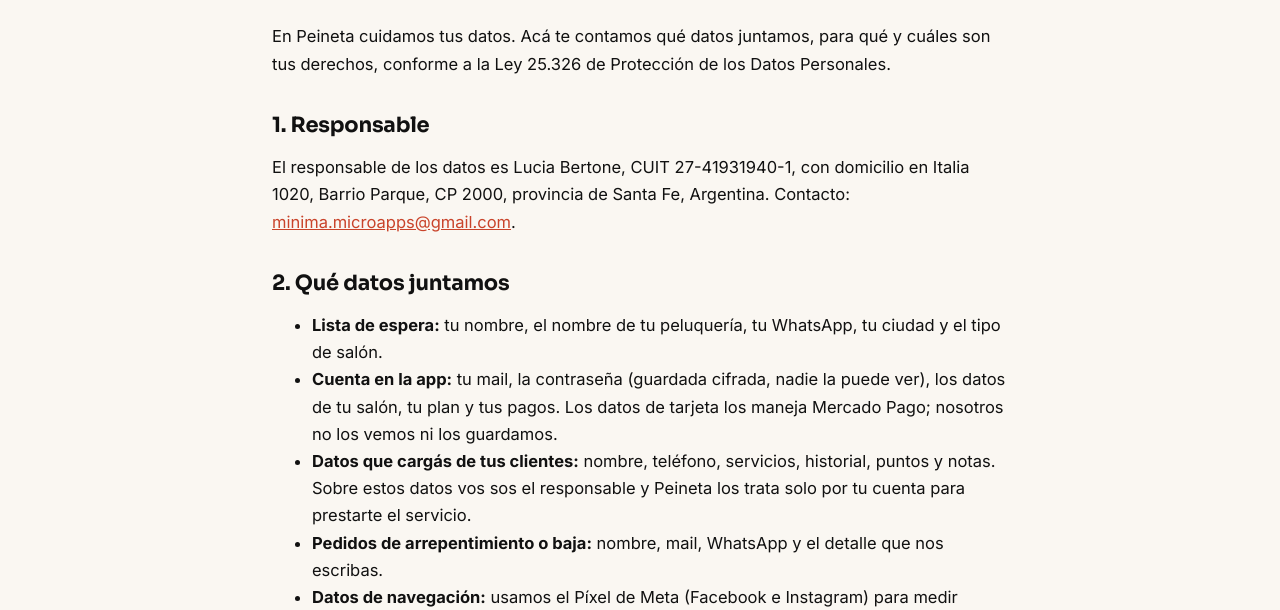
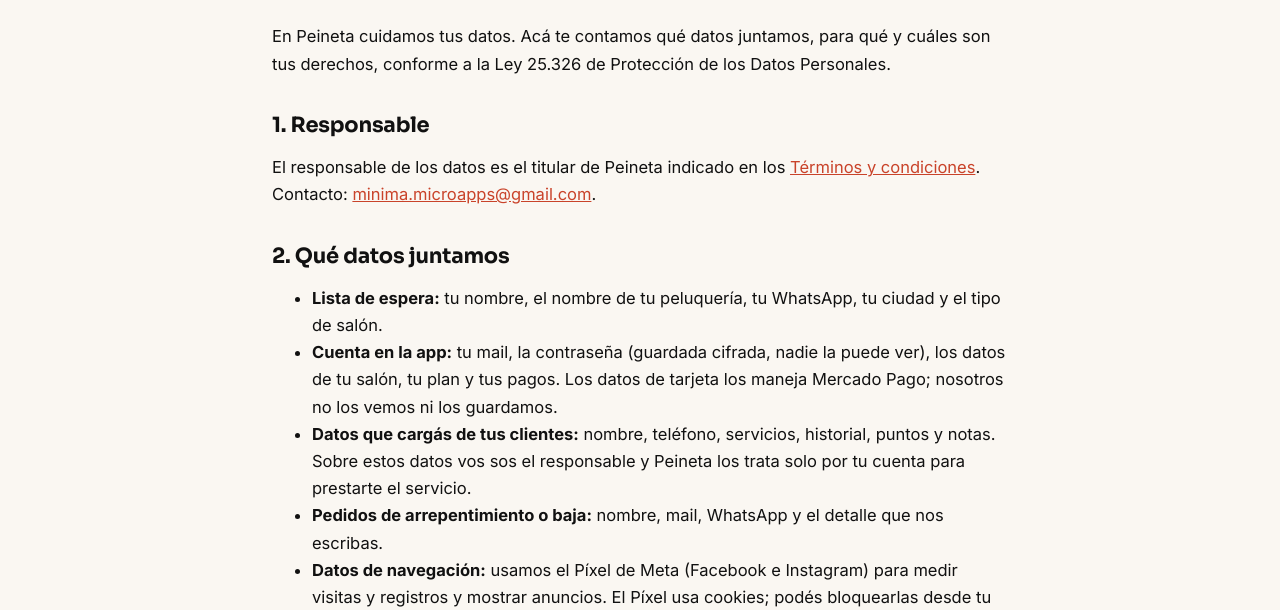
Before and after one commit to minimamicroapps/peineta-app, a plain HTML site: page privacidad.html in a window 1280 px wide. Shown: the part 190-800 px from the top of the page. Drawn offline with Linux system fonts and the light colour scheme.

Commit message:
Legales: datos del titular en un solo lugar y fuera de los buscadores
Co-Authored-By: Claude Opus 5.5 <noreply@anthropic.com>
Claude-Session: https://claude.ai/code/session_01XnRKSZbvAaAemDbGYXDZza

```diff
--- a/privacidad.html
+++ b/privacidad.html
@@ -1,6 +1,6 @@
 <!DOCTYPE html>
 <html lang="es-AR"><head><meta charset="utf-8"><meta name="viewport" content="width=device-width, initial-scale=1">
-<title>Política de privacidad · Peineta</title><meta name="robots" content="index,follow"><meta name="theme-color" content="#111111">
+<title>Política de privacidad · Peineta</title><meta name="robots" content="noindex,nofollow,noarchive"><meta name="theme-color" content="#111111">
 <link rel="preconnect" href="https://fonts.googleapis.com"><link rel="preconnect" href="https://fonts.gstatic.com" crossorigin>
 <link href="https://fonts.googleapis.com/css2?family=Sora:wght@700&family=Inter:wght@400;500;600;700&display=swap" rel="stylesheet">
 <style>
@@ -31,7 +31,7 @@ input:focus,textarea:focus,select:focus{outline:none;border-color:var(--o)}
 <h1>Política de privacidad</h1><p class="upd">Última actualización: 26 de noviembre de 2026</p>
 <p>En Peineta cuidamos tus datos. Acá te contamos qué datos juntamos, para qué y cuáles son tus derechos, conforme a la Ley 25.326 de Protección de los Datos Personales.</p>
 <h2>1. Responsable</h2>
-<p>El responsable de los datos es Lucia Bertone, CUIT 27-41931940-1, con domicilio en Italia 1020, Barrio Parque, CP 2000, provincia de Santa Fe, Argentina. Contacto: <a href="mailto:minima.microapps@gmail.com">minima.microapps@gmail.com</a>.</p>
+<p>El responsable de los datos es el titular de Peineta indicado en los <a href="/terminos">Términos y condiciones</a>. Contacto: <a href="mailto:minima.microapps@gmail.com">minima.microapps@gmail.com</a>.</p>
 <h2>2. Qué datos juntamos</h2>
 <ul><li><b>Lista de espera:</b> tu nombre, el nombre de tu peluquería, tu WhatsApp, tu ciudad y el tipo de salón.</li>
 <li><b>Cuenta en la app:</b> tu mail, la contraseña (guardada cifrada, nadie la puede ver), los datos de tu salón, tu plan y tus pagos. Los datos de tarjeta los maneja Mercado Pago; nosotros no los vemos ni los guardamos.</li>
```
Also changed, not shown: terminos.html (+1 -1 lines), 1 other file.
